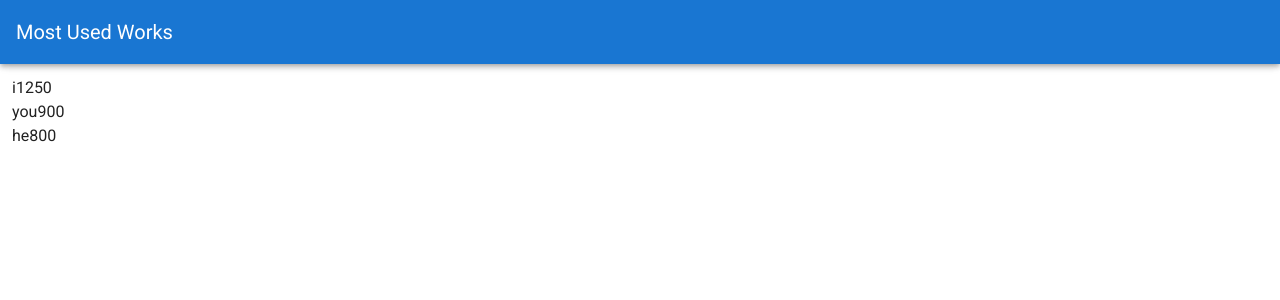
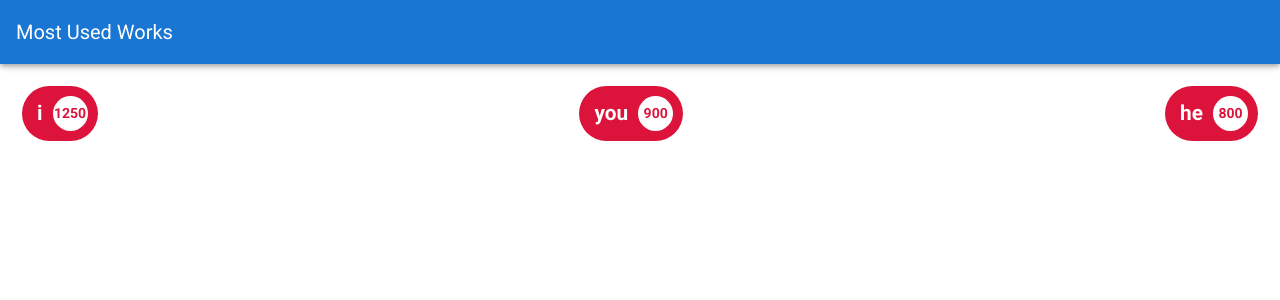
Before and after one commit to Jhonatan-Pereira/most-used-words, a Vue app: page / in a window 1280 px wide. Shown: the top 300 px of the page. Built offline with nearby package versions, Linux system fonts and the light colour scheme.

Commit message:
Applied Styles

```diff
--- a/src/components/Home.vue
+++ b/src/components/Home.vue
@@ -26,5 +26,9 @@
 </script>
 
 <style>
-
+    .pills {
+        display: flex;
+        flex-wrap: wrap;
+        justify-content: space-between;
+    }
 </style>
--- a/src/components/Pill.vue
+++ b/src/components/Pill.vue
@@ -1,7 +1,7 @@
 <template>
-    <div>
-        <span>{{ name }}</span>
-        <span>{{ amount }}</span>
+    <div class="pill">
+        <span class="name">{{ name }}</span>
+        <span class="amount">{{ amount }}</span>
     </div>
 </template>
 
@@ -12,5 +12,37 @@
 </script>
 
 <style>
+    .pill {
+        margin: 10px;
+        height: 55px;
+        border-radius: 30px;
 
+        background-color: #dc143c;
+        color: #fff;
+        font-size: 1.3rem;
+        font-weight: bold;
+
+        display: flex;
+        align-items: center;
+    }
+
+    .pill .name {
+        margin-left: 15px;
+    }
+
+    .pill .amount {
+        margin: 10px;
+        padding: 5px;
+        height: 35px;
+        width: 35px;
+        border-radius: 18px;
+
+        background-color: #fff;
+        color: #dc143c;
+        font-size: 14px;
+
+        display: flex;
+        justify-content: center;
+        align-items: center;
+    }
 </style>
```
